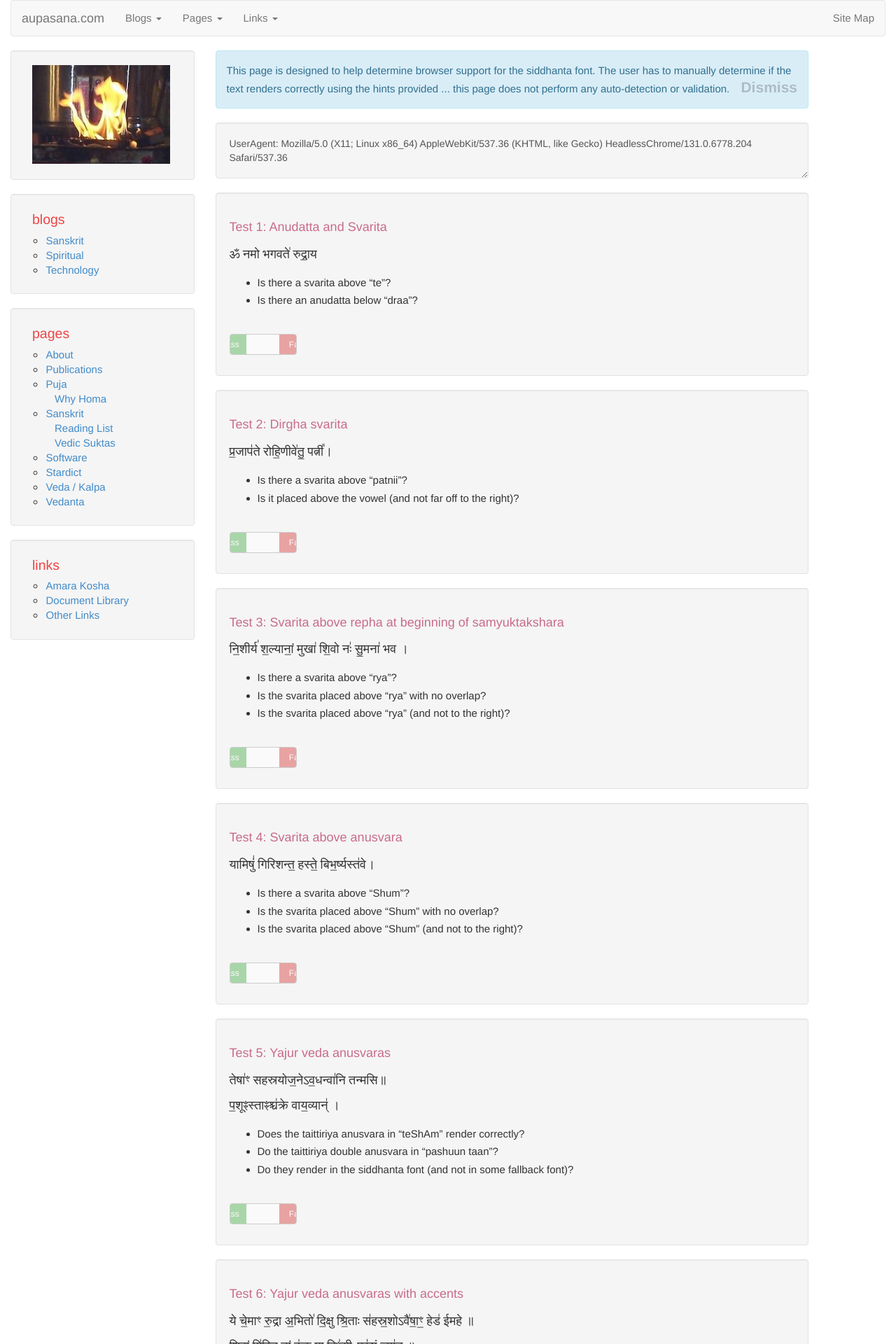
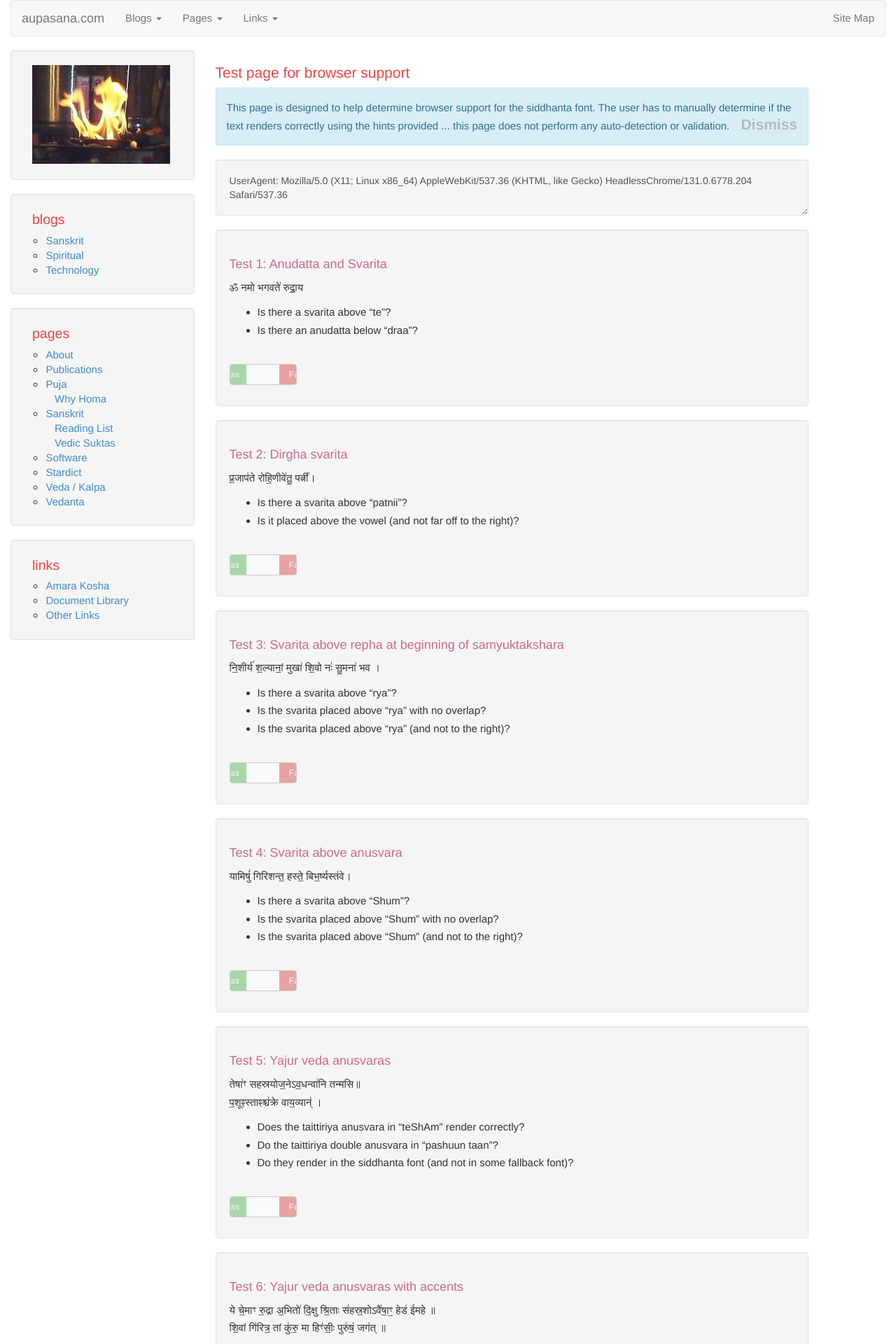
Before and after one commit to aupasana/aupasana.github.io, a Jekyll site: the page built from pages/suktas/browser-test.md, in a window 1280 px wide. Shown: the top 1920 px of the page at 70% size. Built offline with Jekyll 4.4.1, drawn with Linux system fonts in a browser that asks for light colours; nearby versions of some CDN libraries; some web fonts are replaced.

Commit message:
Refactoring of sukta headings

```diff
--- a/_layouts/sukta.html
+++ b/_layouts/sukta.html
@@ -43,8 +43,6 @@ layout: default
 <div lang="sa">
   <div class="article">
     <div class="well">
-      <h1>{{page.title}}</h1>
-
       {{ content }}
     </div>
   </div>
--- a/css/vedicfonts-v10-modified.css
+++ b/css/vedicfonts-v10-modified.css
@@ -10,16 +10,3 @@
 
 /* Uni range only for Deva, Deva-extended and Vedic
    so that English is rendered in different font */
- @font-face {
- font-family: 'Siddhanta';
- src:  url('http://sanskritdocuments.org/all_iscii/fonts/Siddhanta.ttf') format('truetype');
- font-weight: normal;
- font-style: normal;
- }
-
-*[lang="sa"] {
- font-family:  'Siddhanta',  serif  !important;
- font-size: 120%;
- line-height:2.0;
- font-weight:normal;
-}
--- a/pages/suktas/browser-test.md
+++ b/pages/suktas/browser-test.md
@@ -2,6 +2,8 @@
 layout: default
 title: Test page for browser support
 ---
+
+<h1>Test page for browser support</h1>
 
 <div class="alert alert-info">
 This page is designed to help determine browser support for the siddhanta font.
```
Also changed, not shown: pages/suktas/brahma.md (+2 -0 lines), pages/suktas/rudra.md (+2 -0 lines), pages/suktas/vishnu.md (+2 -1 lines).
